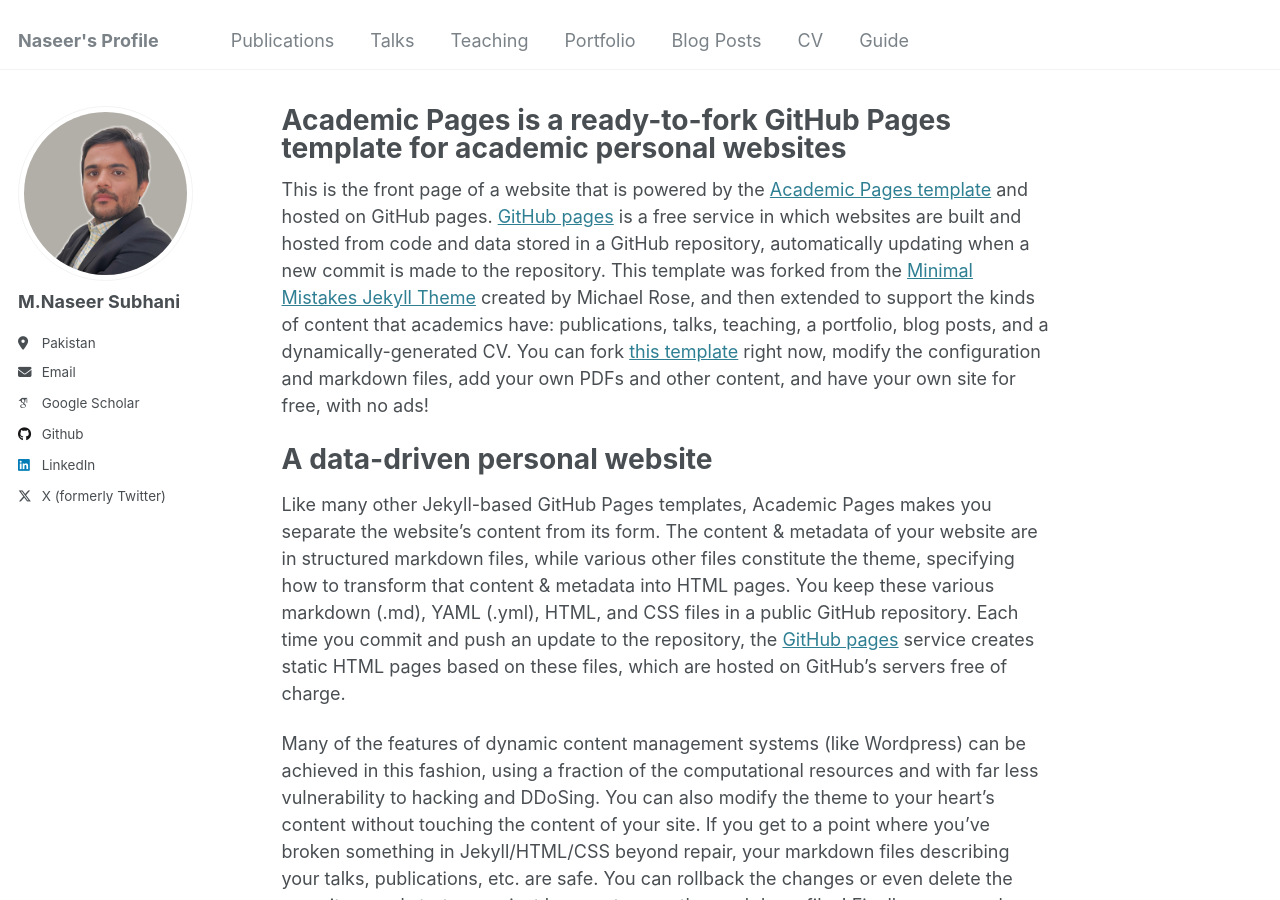
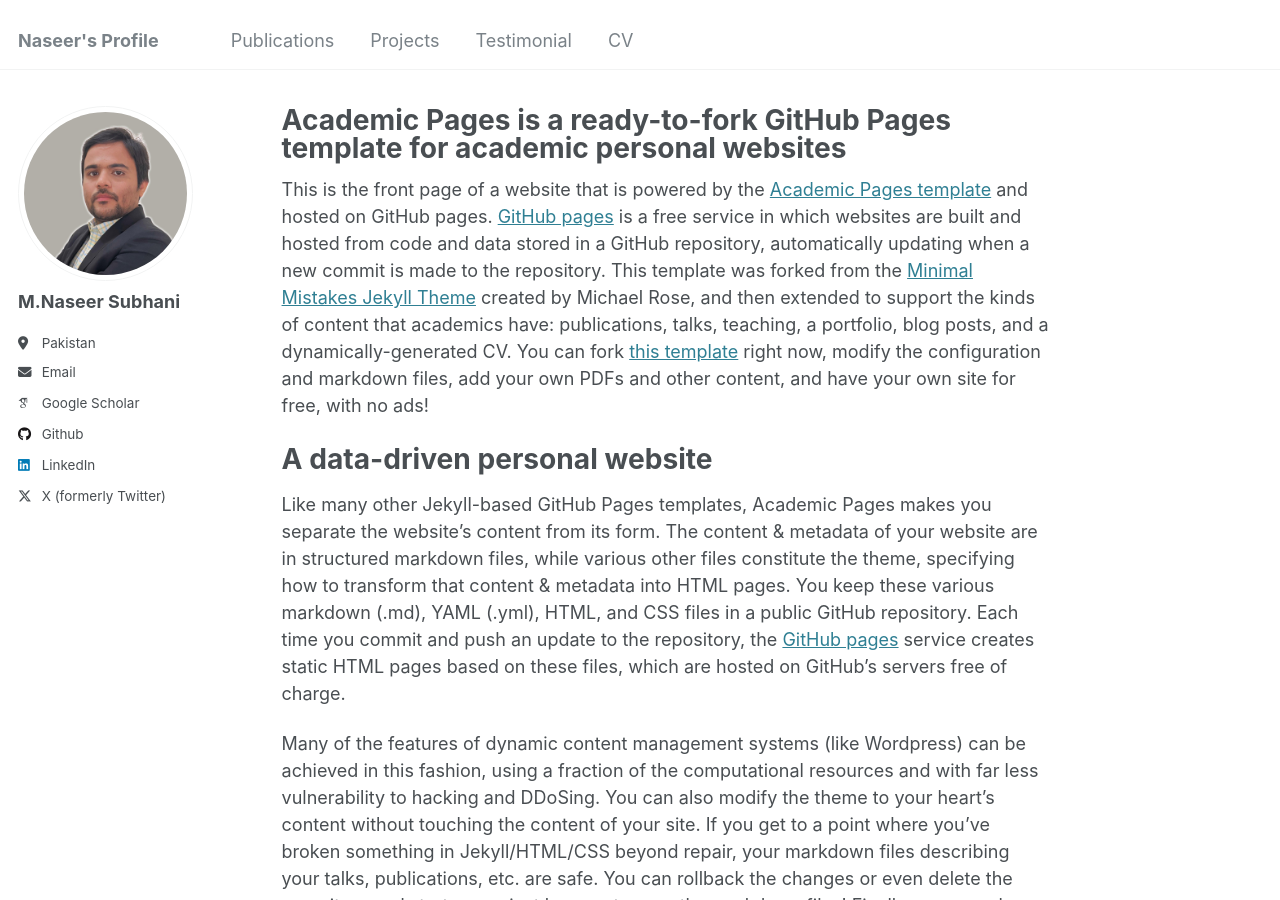
Before and after one commit to MNaseerSubhani/mnaseer.githu.io, a Jekyll site: the page built from _pages/about.md, in a window 1280 px wide and 900 px high. Built offline with Jekyll 4.4.1, drawn with Linux system fonts in a browser that asks for light colours; some web fonts are replaced.

Commit message:
change config file

```diff
--- a/_data/navigation.yml
+++ b/_data/navigation.yml
@@ -8,20 +8,11 @@ main:
   - title: "Publications"
     url: /publications/
 
-  - title: "Talks"
+  - title: "Projects"
     url: /talks/
 
-  - title: "Teaching"
+  - title: "Testimonial"
     url: /teaching/
-
-  - title: "Portfolio"
-    url: /portfolio/
-
-  - title: "Blog Posts"
-    url: /year-archive/
 
   - title: "CV"
     url: /cv/
-
-  - title: "Guide"
-    url: /markdown/
```
